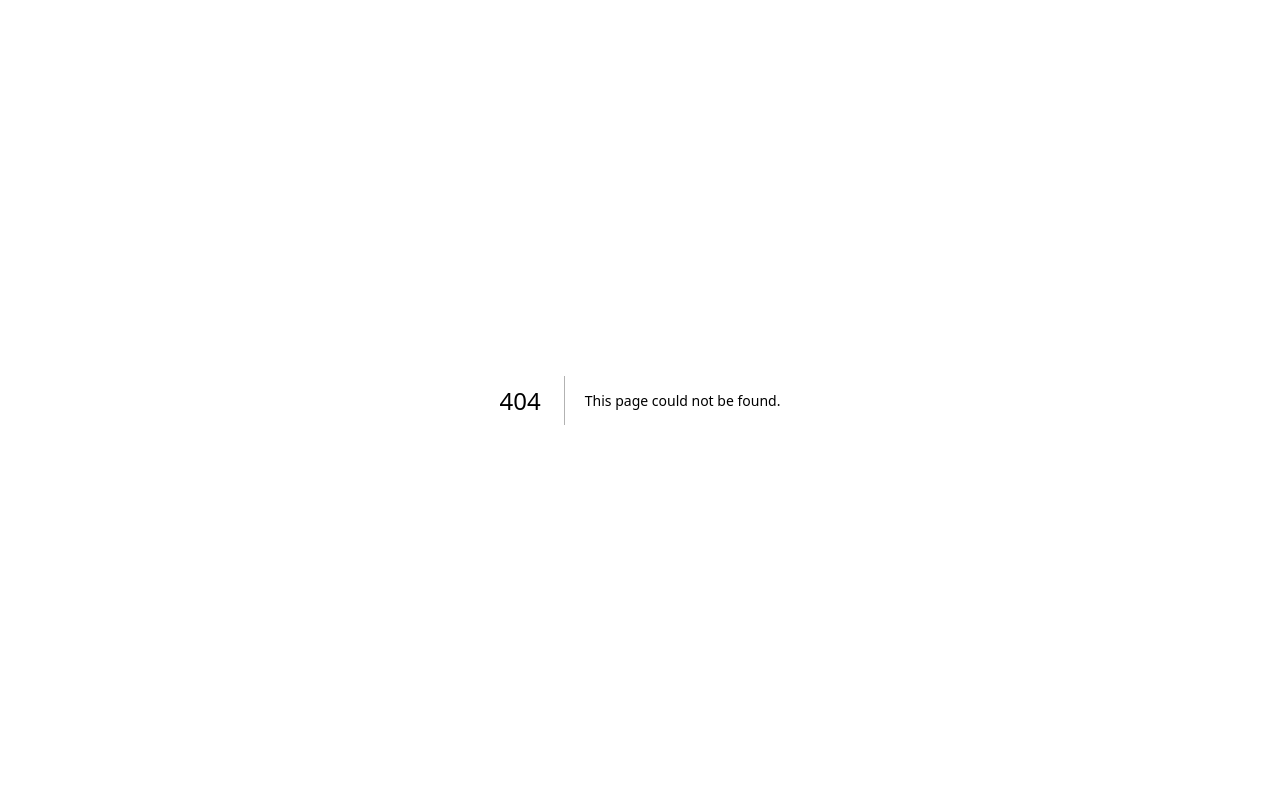
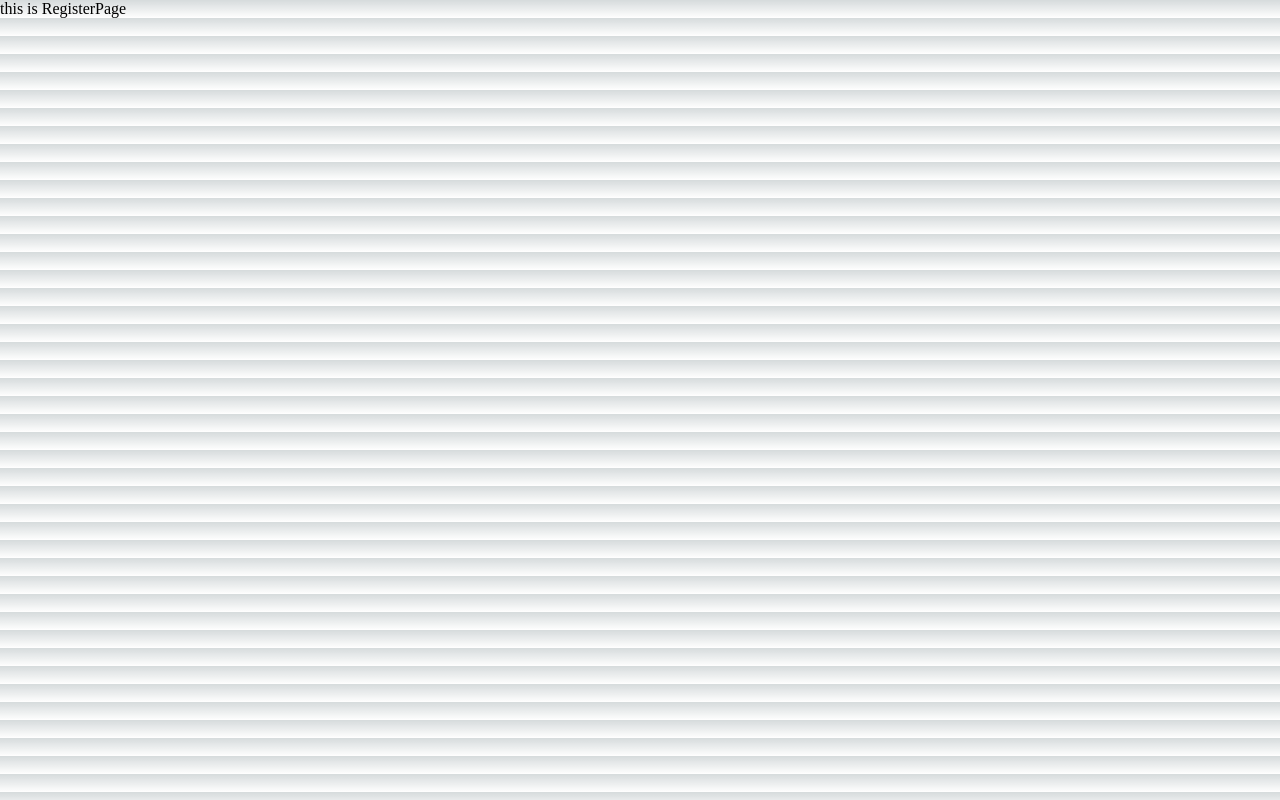
Before and after one commit to richard85501/BaiyueMt, a Next.js app: page /register in a window 1280 px wide. Before the commit this address had no page. Built offline with nearby package versions, Linux system fonts and the light colour scheme.

Commit message:
feat add register file

```diff
--- /dev/null
+++ b/pages/register/index.js
@@ -0,0 +1,7 @@
+import React from 'react';
+
+const RegisterPage = () => {
+  return <div>this is RegisterPage</div>;
+};
+
+export default RegisterPage;
```
